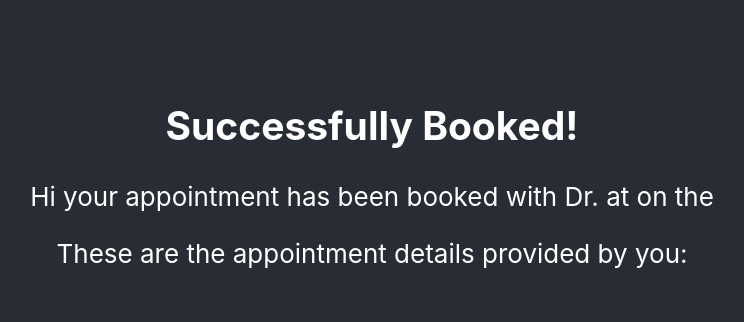
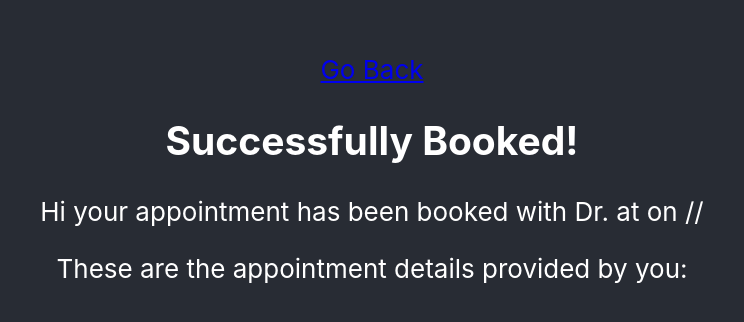
Before and after one commit to Albertoroldanq/2021-jul-phs, a React (Create React App) app in the folder client/: page /appointmentBooked in a window 1280 px wide. Shown: the part 218-540 px from the top of the page, without its empty margins (268-1012 px from the left). Built offline with nearby package versions, Linux system fonts and the light colour scheme.

Commit message:
validating before moving to the appoointment booked confirmation page

```diff
--- a/client/src/Components/AppointmentBooked/AppointmentBooked.js
+++ b/client/src/Components/AppointmentBooked/AppointmentBooked.js
@@ -1,21 +1,24 @@
 import React, {useState, useEffect} from "react";
-import {useLocation} from "react-router-dom";
+import {useLocation, Link} from "react-router-dom";
 
 const AppointmentBooked = () => {
     const search = useLocation().search;
     const name = new URLSearchParams(search).get('name')
     const description = new URLSearchParams(search).get('description')
-    const date = new URLSearchParams(search).get('date')
+    const day = new URLSearchParams(search).get('day')
+    const month = new URLSearchParams(search).get('month')
+    const year = new URLSearchParams(search).get('year')
     const doctorLastName = new URLSearchParams(search).get('doctorLastName')
     const time = new URLSearchParams(search).get('time')
 
     return (
         <div>
+            <Link to='/'>Go Back</Link>
             <div>
                 <h2>Successfully Booked!</h2>
             </div>
             <div>
-                <p>Hi {name} your appointment has been booked with Dr. {doctorLastName} at {time} on the {date}</p>
+                <p>Hi {name} your appointment has been booked with Dr. {doctorLastName} at {time} on {day}/{month}/{year}</p>
                 <p>These are the appointment details provided by you:</p>
                 <p>{description}</p>
             </div>
--- a/client/src/Components/BookingCalendar/BookingCalendar.js
+++ b/client/src/Components/BookingCalendar/BookingCalendar.js
@@ -41,7 +41,11 @@ const BookingCalendar = (props) => {
                 setVisibility('')
             })
         )
-        setBookedSuccessLink(`/appointmentBooked?description=${appointmentDescription}&date=${date}&doctorLastName=${props.currentDoctor.lastName}&time=${appointmentTime}&name=${patientName}`)
+        if ((appointmentTime !== null || '') && (patientName !== null || '') && (patientEmail !== null) && (appointmentDescription !== null || '')) {
+            setBookedSuccessLink(`/appointmentBooked?description=${appointmentDescription}&day=${day}&month=${month}&year=${year}&doctorLastName=${props.currentDoctor.lastName}&time=${appointmentTime}&name=${patientName}`)
+        } else {
+            setBookedSuccessLink('/')
+        }
     }, [value, patientName, appointmentDescription, patientEmail, appointmentTime ])
 
     const handleSubmit = async () => {
```
